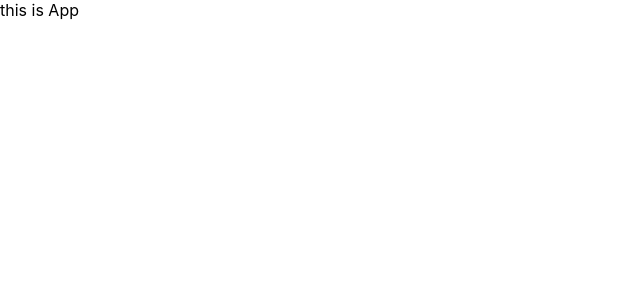
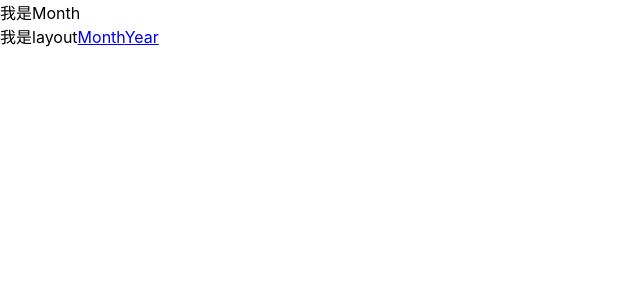
Before and after one commit to olivertang40/React-billList-management-system, a React (Create React App) app: page / in a window 1280 px wide. Shown: the top 300 px of the page, without its empty margins (0-640 px from the left). Built offline with nearby package versions, Linux system fonts and the light colour scheme.

Commit message:
general router design and config

```diff
--- a/package.json
+++ b/package.json
@@ -23,7 +23,8 @@
     "start": "craco start",
     "build": "craco build",
     "test": "react-scripts test",
-    "eject": "react-scripts eject"
+    "eject": "react-scripts eject",
+    "server": "json-server ./server/data.json --port 8824"
   },
   "eslintConfig": {
     "extends": [
@@ -44,6 +45,7 @@
     ]
   },
   "devDependencies": {
-    "@craco/craco": "^7.1.0"
+    "@craco/craco": "^7.1.0",
+    "json-server": "^1.0.0-beta.3"
   }
 }
--- /dev/null
+++ b/src/pages/Layout/index.js
@@ -0,0 +1,15 @@
+import { Link, Outlet } from "react-router-dom";
+
+const Layout = () => {
+  return (
+    <div>
+      {/* 配置二级路由的出口 */}
+      <Outlet />
+      我是layout
+      <Link to="/">Month</Link>
+      <Link to="/year">Year</Link>
+    </div>
+  );
+};
+
+export default Layout;
--- /dev/null
+++ b/src/pages/Month/index.js
@@ -0,0 +1,5 @@
+const Month = () =>{
+    return <div>我是Month</div>
+}
+
+export default Month
--- /dev/null
+++ b/src/pages/New/index.js
@@ -0,0 +1,5 @@
+const New = () =>{
+    return <div>我是New</div>
+}
+
+export default New
--- /dev/null
+++ b/src/pages/Year/index.js
@@ -0,0 +1,5 @@
+const Year = () =>{
+    return <div>我是 Year</div>
+}
+
+export default Year
--- /dev/null
+++ b/src/router/index.js
@@ -0,0 +1,29 @@
+const { default: Layout } = require("@/pages/Layout");
+const { default: Month } = require("@/pages/Month");
+const { default: New } = require("@/pages/New");
+const { default: Year } = require("@/pages/Year");
+const { createBrowserRouter } = require("react-router-dom");
+
+// 创建路由实例 绑定 path element
+const router = createBrowserRouter([
+  {
+    path: "/",
+    element: <Layout />,
+    children: [
+      {
+        index: true,
+        element: <Month />,
+      },
+      {
+        path: "year",
+        element: <Year />,
+      },
+    ],
+  },
+  {
+    path: "/new",
+    element: <New />,
+  },
+]);
+
+export default router
```
Also changed, not shown: src/index.js (+4 -3 lines), 2 other files (tests, documents, lock files or other folders).
